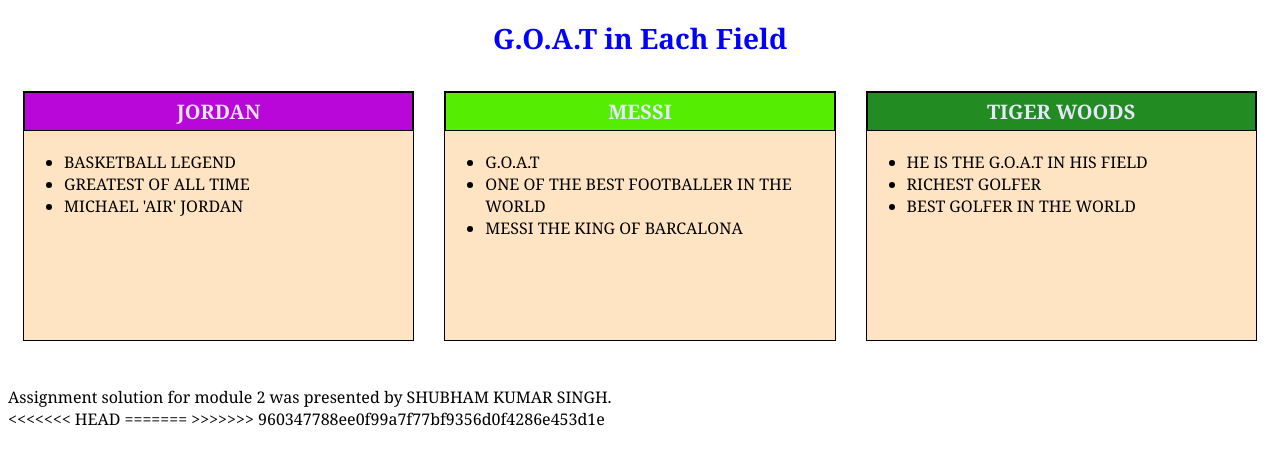
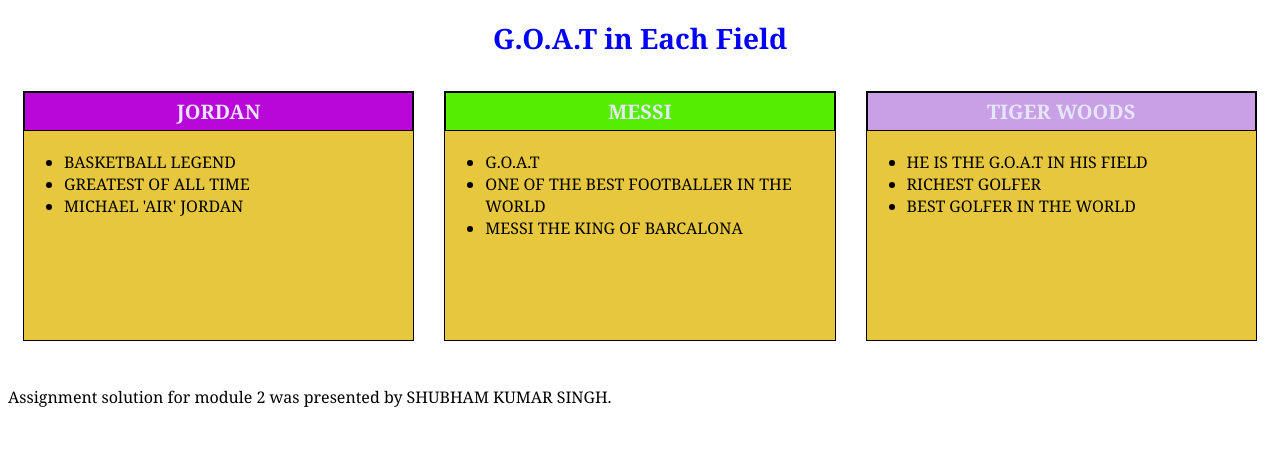
Before and after one commit to infinitysk/coursera_module2, a plain HTML site: page index.html in a window 1280 px wide. Drawn offline with Linux system fonts and the light colour scheme.

Commit message:
project upload

```diff
--- a/CSS/style.css
+++ b/CSS/style.css
@@ -11,7 +11,7 @@ h1 {
 
 section {
     border: 1px solid black;
-    background-color: bisque;
+    background-color: #E6C73E;
     height: 250px;
     overflow: auto;
 }
@@ -40,7 +40,7 @@ ul {
 }
 
 #TIGER_WOODS {
-    background-color: forestgreen;
+    background-color: #C9A0E6;
 }
 
 
--- a/index.html
+++ b/index.html
@@ -49,8 +49,4 @@
 <footer>
  Assignment solution for module 2 was presented by SHUBHAM KUMAR SINGH.</footer>
 
-<<<<<<< HEAD
 </html>
-=======
-</html>
->>>>>>> 960347788ee0f99a7f77bf9356d0f4286e453d1e
```
